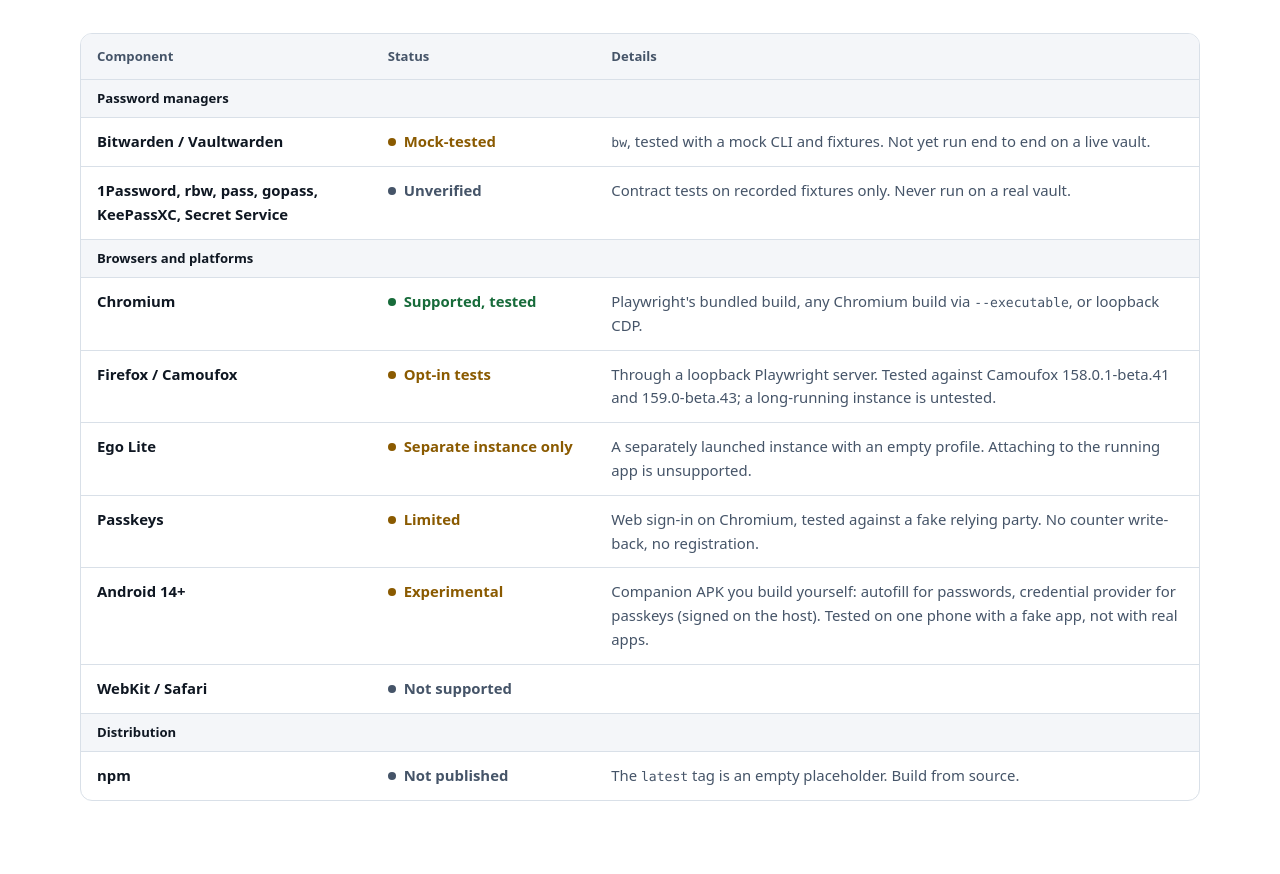
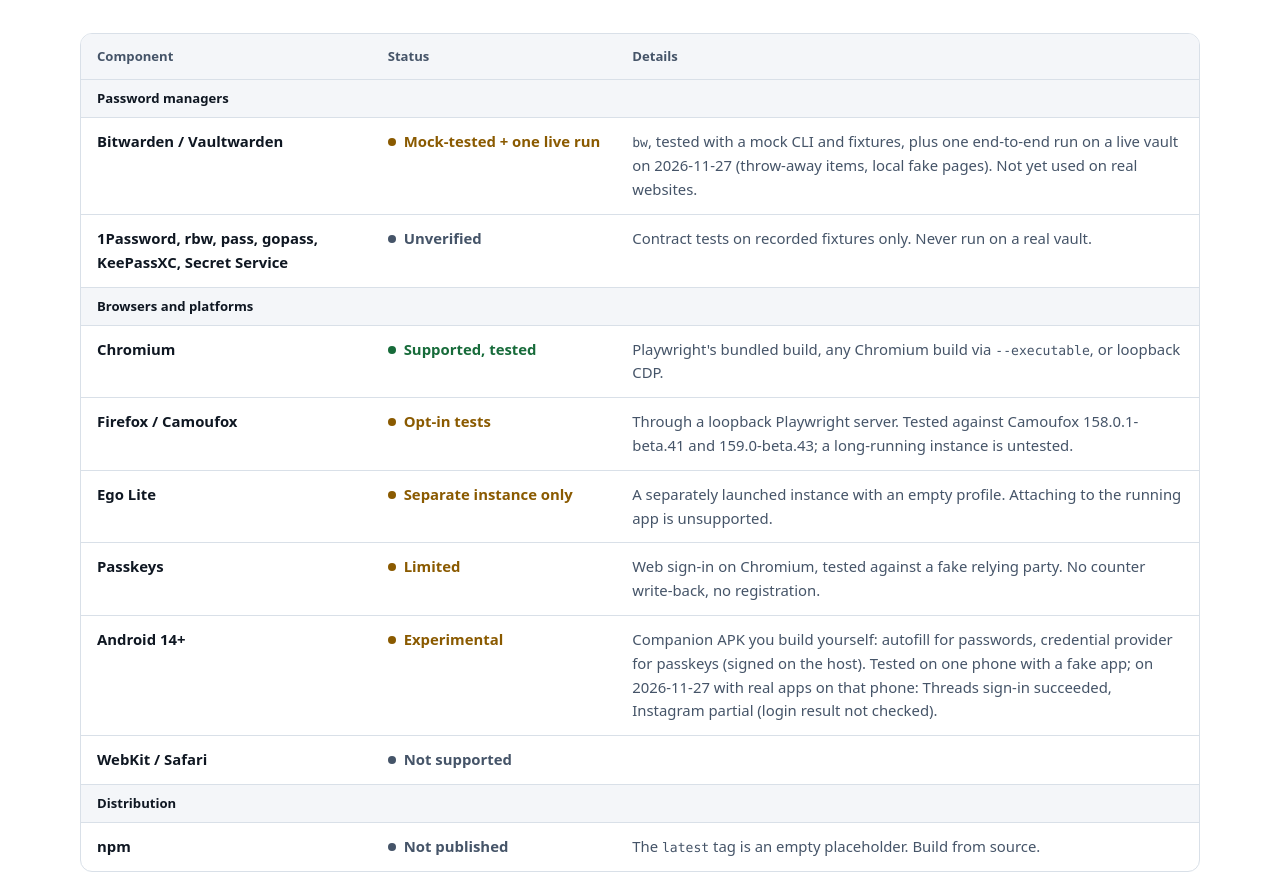
Before and after one commit to mics8128/blindfill, a website: page site/index.html in a window 1280 px wide. Shown: the part 3544-4418 px from the top of the page. Drawn offline with Linux system fonts and the light colour scheme.

Commit message:
site: align support table with docs/TESTED.md (live bw run, Threads/Instagram)
- bw: mock-tested plus one live-vault run on fake pages; real websites not yet
- Android: Threads sign-in succeeded, Instagram partial (EN + zh-TW)

```diff
--- a/site/app.js
+++ b/site/app.js
@@ -100,7 +100,7 @@
     st_lim: '有限支援',
     st_exp: '實驗性',
     st_no: '不支援',
-    st_mock: '模擬環境測試',
+    st_mock: '模擬環境 + 一次真實密碼庫',
     st_unv: '未驗證',
     st_npm: '未發佈',
     sup_chr: 'Playwright 內建版本、以 <code>--executable</code> 指定的任何 Chromium，或本機 CDP 連線。',
@@ -110,8 +110,9 @@
     sup_pkh: 'Passkey',
     sup_pk: 'Chromium 網頁登入，只針對假的依賴方測試過。不回寫計數器，不支援註冊。',
     sup_and:
-      '需自行編譯的輔助 APK：密碼走自動填入服務，passkey 走憑證提供者（簽章在主機端）。只在一支手機用假 app 測試過，未用真實 app 測試。',
-    sup_bw: '<code>bw</code>，以模擬 CLI 與測試資料驗證。尚未在真實密碼庫上做端到端測試。',
+      '需自行編譯的輔助 APK：密碼走自動填入服務，passkey 走憑證提供者（簽章在主機端）。在一支手機上用假 app 測試過；2026-11-27 在同一支手機測真實 app：Threads 登入成功，Instagram 部分完成（未確認登入結果）。',
+    sup_bw:
+      '<code>bw</code>，以模擬 CLI 與測試資料驗證；2026-11-27 在真實密碼庫上跑過一次端到端測試（拋棄式項目、本機假網頁）。尚未用於真實網站。',
     sup_oth: '只通過錄製資料的契約測試，從未在真實密碼庫上執行。',
     sup_npm: 'npm 上的 <code>latest</code> 只是空的佔位套件，請從原始碼建置。',
     lim_h: '使用前先了解限制',
@@ -120,7 +121,7 @@
     lim_a2: 'Passkey 註冊與計數器回寫。',
     lim_a3: 'WebKit／Safari。',
     lim_a4: 'Shadow DOM、封閉的 iframe 與 canvas 輸入框。遇到時 blindfill 會停止。',
-    lim_a5: '任何後端在真實密碼庫上的端到端測試。',
+    lim_a5: '任何後端登入真實網站（唯一一次真實密碼庫測試用的是本機假網頁）。',
     lim_a6: 'npm 正式發佈與獨立資安審查。',
     lim_bh: '不在威脅模型內',
     lim_b0: 'blindfill 防的是模型與它的日誌，下列情況不在防護範圍：',
@@ -140,7 +141,7 @@
     a4: '它是 alpha 軟體，沒有經過獨立審查。請先用拋棄式或影響不大的帳號試用，並先讀過威脅模型。',
     ins_h: '從原始碼建置',
     ins_p:
-      'blindfill 還沒有發佈到 npm，請不要執行 <code>npx blindfill</code>。需要 Node 20 以上；目前以模擬環境測試的後端需要 Bitwarden CLI（<code>bw</code>）。',
+      'blindfill 還沒有發佈到 npm，請不要執行 <code>npx blindfill</code>。需要 Node 20 以上；Bitwarden 後端需要 Bitwarden CLI（<code>bw</code>）。',
     copy: '複製指令',
     cta_docs: '閱讀 README',
     foot1: 'blindfill 以 MIT 授權開源。目前為 alpha，尚未經過獨立審查。',
--- a/site/index.html
+++ b/site/index.html
@@ -494,10 +494,10 @@
                 </tr>
                 <tr>
                   <th scope="row">Bitwarden / Vaultwarden</th>
-                  <td><span class="st warn" data-i18n="st_mock">Mock-tested</span></td>
+                  <td><span class="st warn" data-i18n="st_mock">Mock-tested + one live run</span></td>
                   <td data-i18n-html="sup_bw">
-                    <code>bw</code>, tested with a mock CLI and fixtures. Not yet run end to end on a live
-                    vault.
+                    <code>bw</code>, tested with a mock CLI and fixtures, plus one end-to-end run on a live
+                    vault on 2026-11-27 (throw-away items, local fake pages). Not yet used on real websites.
                   </td>
                 </tr>
                 <tr>
@@ -547,7 +547,8 @@
                   <td><span class="st warn" data-i18n="st_exp">Experimental</span></td>
                   <td data-i18n="sup_and">
                     Companion APK you build yourself: autofill for passwords, credential provider for passkeys
-                    (signed on the host). Tested on one phone with a fake app, not with real apps.
+                    (signed on the host). Tested on one phone with a fake app; on 2026-11-27 with real apps on
+                    that phone: Threads sign-in succeeded, Instagram partial (login result not checked).
                   </td>
                 </tr>
                 <tr>
@@ -584,7 +585,9 @@
                 <li data-i18n="lim_a4">
                   Shadow DOM, closed iframes and canvas inputs. blindfill stops when it meets them.
                 </li>
-                <li data-i18n="lim_a5">An end-to-end test of any backend on a live vault.</li>
+                <li data-i18n="lim_a5">
+                  A sign-in to a real website with any backend (the one live-vault run used local fake pages).
+                </li>
                 <li data-i18n="lim_a6">An npm release and an independent security review.</li>
               </ul>
             </article>
@@ -660,7 +663,7 @@
           <h2 data-i18n="ins_h">Build from source</h2>
           <p class="sub" data-i18n-html="ins_p">
             blindfill isn't on npm yet, so don't run <code>npx blindfill</code>. You need Node 20 or newer
-            and, for the mock-tested backend, the Bitwarden CLI (<code>bw</code>).
+            and, for the Bitwarden backend, the Bitwarden CLI (<code>bw</code>).
           </p>
           <pre
             class="src"
```
Also changed, not shown: site/HANDOFF.md (+3 -2 lines).
